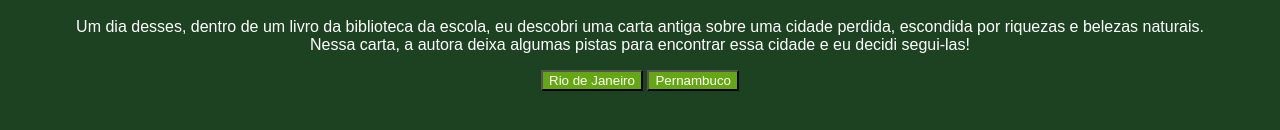
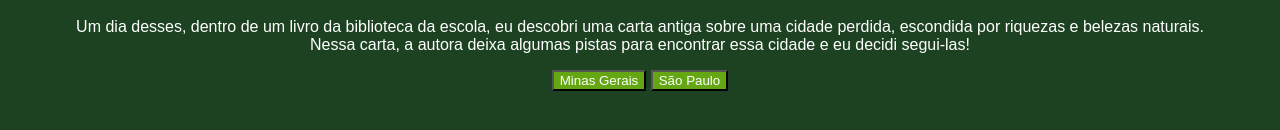
Before and after one commit to JuliaGithu/Projeto2, a plain HTML site: page index.html in a window 1280 px wide. Shown: the part 630-760 px from the top of the page. Drawn offline with Linux system fonts and the light colour scheme; a web font is replaced by a local one.

Commit message:
Update index.html

```diff
--- a/index.html
+++ b/index.html
@@ -14,8 +14,8 @@
         <div class="passo ativo" id="passo-0">
             <img src="img/a-importancia-das-florestas-para-a-vida.jpg" alt="">
             <p>Um dia desses, dentro de um livro da biblioteca da escola, eu descobri uma carta antiga sobre uma cidade perdida, escondida por riquezas e belezas naturais. Nessa carta, a autora deixa algumas pistas para encontrar essa cidade e eu decidi segui-las!</p>
-            <button class="btn-proximo" data-proximo="1">Rio de Janeiro</button>
-            <button class="btn-proximo" data-proximo="2">Pernambuco</button>
+            <button class="btn-proximo" data-proximo="1">Minas Gerais</button>
+            <button class="btn-proximo" data-proximo="2">São Paulo</button>
         </div>
         <div class="passo" id="passo-1">
             <p>Você começa sua jornada no Rio de Janeiro, subindo o Pico da Tijuca ao amanhecer para encontrar a primeira pista.</p>
```
